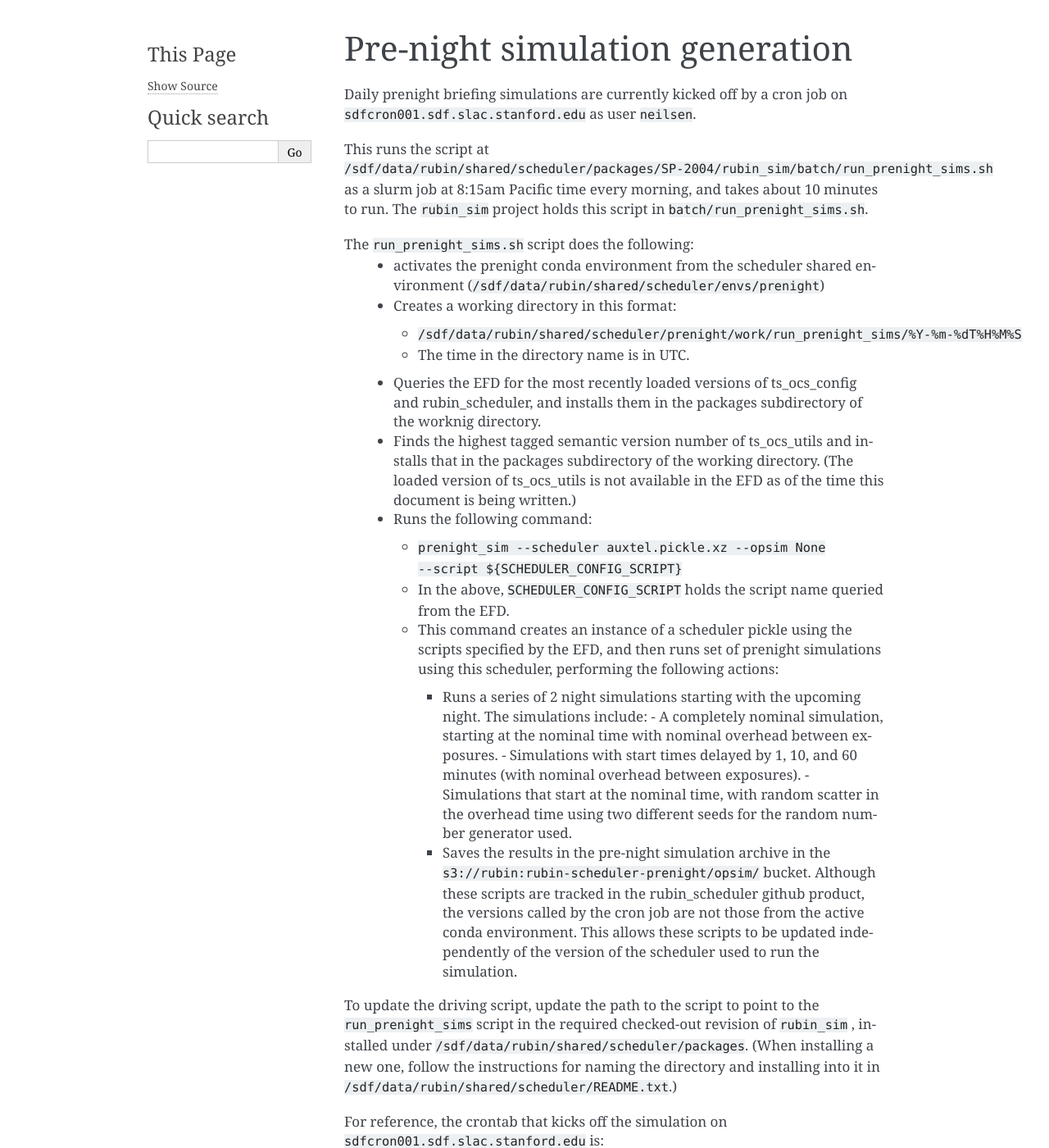
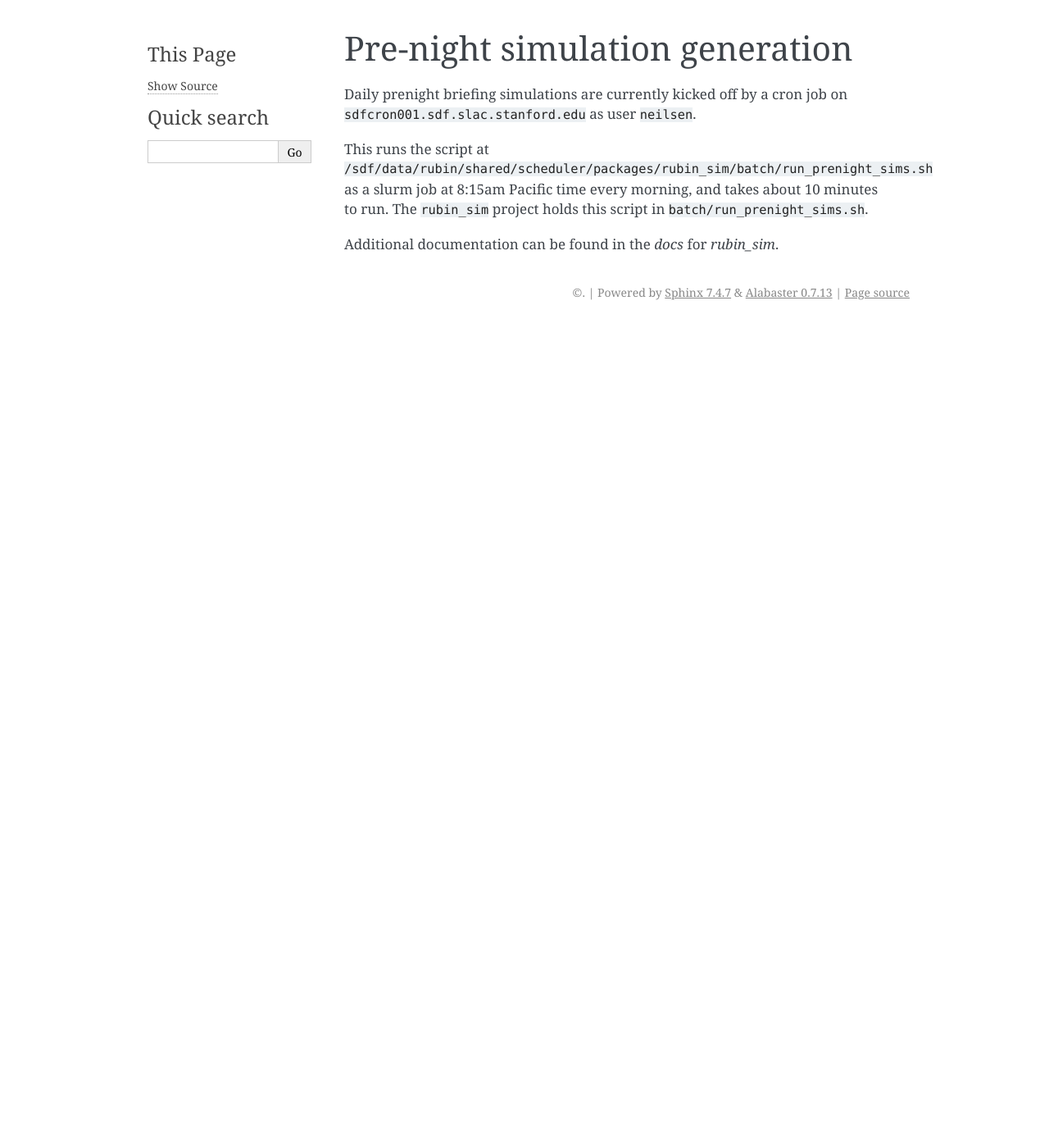
Before and after one commit to lsst/schedview, a Sphinx documentation site: the page built from docs/prenight_sim_generation.rst, in a window 1280 px wide and 1400 px high. Shown: the whole window at 82% size. Built offline with Sphinx 7.4.7, drawn with Linux system fonts in a browser that asks for light colours; some of the changed text lies outside the part shown.

Commit message:
Documentation for pre-generating reports

```diff
--- a/docs/prenight_sim_generation.rst
+++ b/docs/prenight_sim_generation.rst
@@ -3,37 +3,7 @@
 
 Daily prenight briefing simulations are currently kicked off by a cron job on ``sdfcron001.sdf.slac.stanford.edu`` as user ``neilsen``.
 
-This runs the script at ``/sdf/data/rubin/shared/scheduler/packages/SP-2004/rubin_sim/batch/run_prenight_sims.sh`` as a slurm job at 8:15am Pacific time every morning, and takes about 10 minutes to run.
+This runs the script at ``/sdf/data/rubin/shared/scheduler/packages/rubin_sim/batch/run_prenight_sims.sh`` as a slurm job at 8:15am Pacific time every morning, and takes about 10 minutes to run.
 The ``rubin_sim`` project holds this script in ``batch/run_prenight_sims.sh``.
 
-The ``run_prenight_sims.sh`` script does the following:
- - activates the prenight conda environment from the scheduler shared environment (``/sdf/data/rubin/shared/scheduler/envs/prenight``)
- - Creates a working directory in this format:
-
-   - ``/sdf/data/rubin/shared/scheduler/prenight/work/run_prenight_sims/%Y-%m-%dT%H%M%S``
-   - The time in the directory name is in UTC.
- - Queries the EFD for the most recently loaded versions of ts_ocs_config and rubin_scheduler, and installs them in the packages subdirectory of the worknig directory.
- - Finds the highest tagged semantic version number of ts_ocs_utils and installs that in the packages subdirectory of the working directory. (The loaded version of ts_ocs_utils is not available in the EFD as of the time this document is being written.)
- - Runs the following command:
-
-   - ``prenight_sim --scheduler auxtel.pickle.xz --opsim None --script ${SCHEDULER_CONFIG_SCRIPT}``
-   - In the above, ``SCHEDULER_CONFIG_SCRIPT`` holds the script name queried from the EFD.
-   - This command creates an instance of a scheduler pickle using the scripts specified by the EFD, and then runs set of prenight simulations using this scheduler, performing the following actions:
-
-     - Runs a series of 2 night simulations starting with the upcoming night. The simulations include:
-       - A completely nominal simulation, starting at the nominal time with nominal overhead between exposures.
-       - Simulations with start times delayed by 1, 10, and 60 minutes (with nominal overhead between exposures).
-       - Simulations that start at the nominal time, with random scatter in the overhead time using two different seeds for the random number generator used.
-     - Saves the results in the pre-night simulation archive in the ``s3://rubin:rubin-scheduler-prenight/opsim/`` bucket. Although these scripts are tracked in the rubin_scheduler github product, the versions called by the cron job are not those from the active conda environment. This allows these scripts to be updated independently of the version of the scheduler used to run the simulation.
-
-To update the driving script, update the path to the script to point to the ``run_prenight_sims`` script in the required checked-out revision of ``rubin_sim`` , installed under ``/sdf/data/rubin/shared/scheduler/packages``. (When installing a new one, follow the instructions for naming the directory and installing into it in ``/sdf/data/rubin/shared/scheduler/README.txt``.)
-
-For reference, the crontab that kicks off the simulation on ``sdfcron001.sdf.slac.stanford.edu`` is:
-
-::
-
-    SHELL=/bin/bash
-    15 8 * * * /opt/slurm/slurm-curr/bin/sbatch /sdf/data/rubin/shared/scheduler/packages/SP-2004/rubin_sim/batch/run_prenight_sims.sh  2>&1 >> /sdf/data/rubin/shared/scheduler/prenight/daily/daily_auxtel_cron.out
-    22 12 * * * /opt/slurm/slurm-curr/bin/sbatch 2>& /sdf/data/rubin/shared/scheduler/packages/SP-2004/rubin_sim/batch/compile_prenight_metadata_cache.sh 2>&1 >> /sdf/data/rubin/shared/scheduler/prenight/compile_metadata/compile_prenight_metadata_cron.out
-
-The second command in the cron job updates a cache of simulation metadata in the archive.
+Additional documentation can be found in the `docs` for `rubin_sim`.
```
Also changed, not shown: docs/reports.rst (added, +47 -0 lines).
